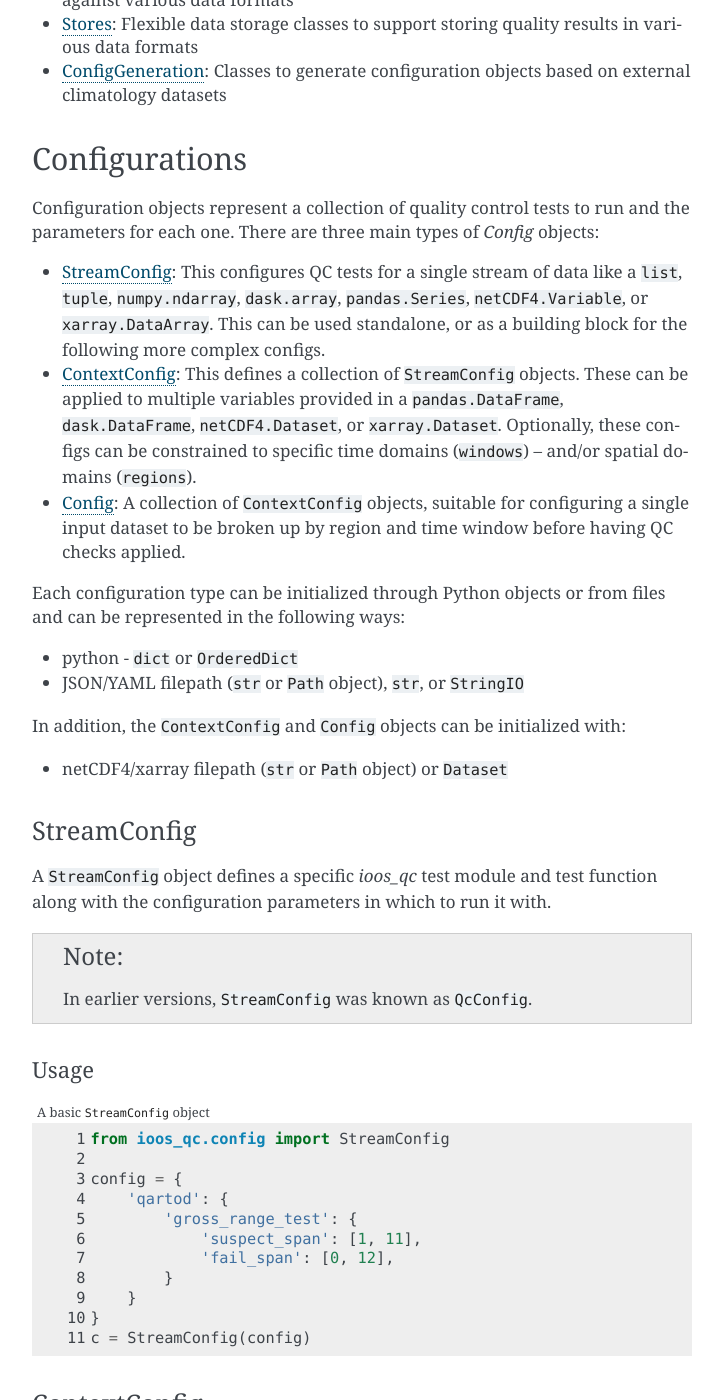
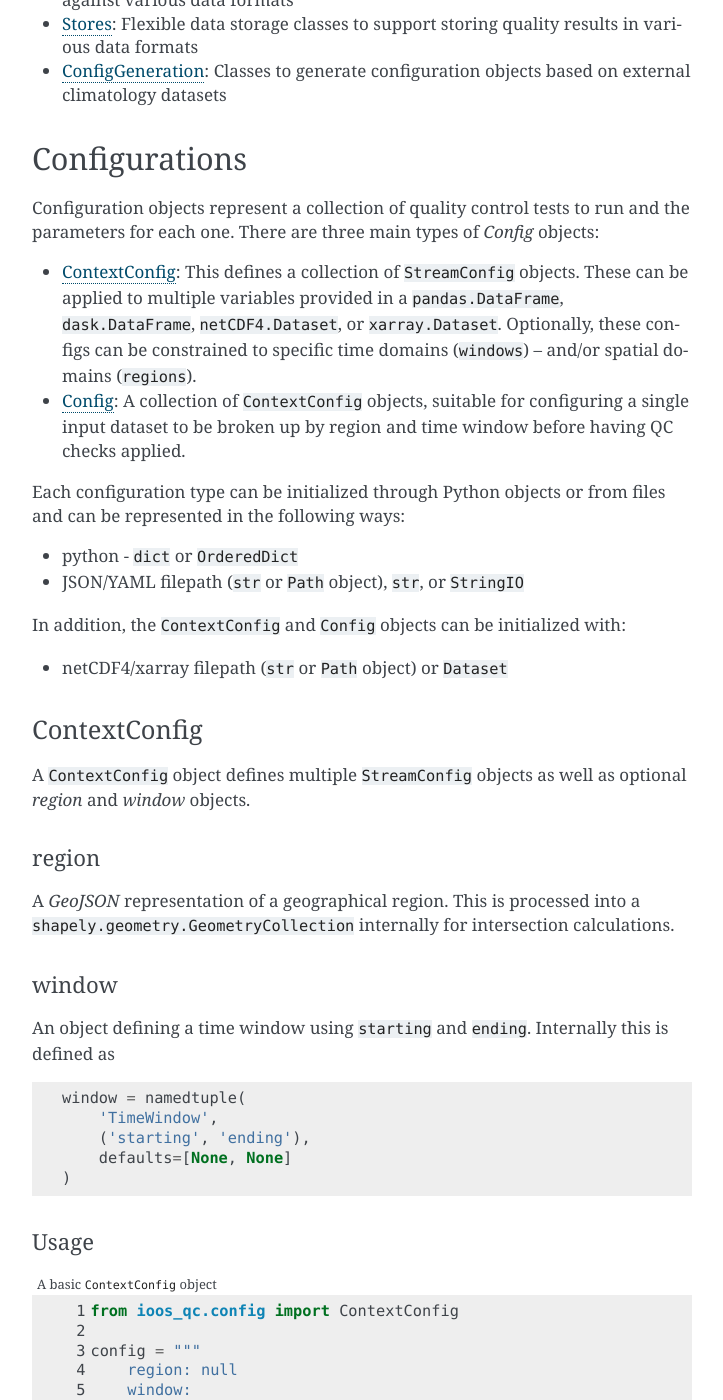
Before and after one commit to ioos/ioos_qc, a Sphinx documentation site: the page built from docs/source/usage.rst, in a window 1280 px wide and 1400 px high, scrolled down 1490 px. Shown: the whole window, without its empty margins (388-1111 px from the left). Built offline with Sphinx 7.4.7, drawn with Linux system fonts in a browser that asks for light colours; the version number could not be read and is left out.

Commit message:
remove StreamConfig

```diff
--- a/docs/source/usage.rst
+++ b/docs/source/usage.rst
@@ -69,7 +69,6 @@ Configurations
 
 Configuration objects represent a collection of quality control tests to run and the parameters for each one. There are three main types of `Config` objects:
 
-- StreamConfig_: This configures QC tests for a single stream of data like a ``list``, ``tuple``, ``numpy.ndarray``, ``dask.array``, ``pandas.Series``, ``netCDF4.Variable``, or ``xarray.DataArray``. This can be used standalone, or as a building block for the following more complex configs.
 - ContextConfig_: This defines a collection of ``StreamConfig`` objects. These can be applied to multiple variables provided in a ``pandas.DataFrame``, ``dask.DataFrame``, ``netCDF4.Dataset``, or ``xarray.Dataset``. Optionally, these configs can be constrained to specific time domains (``windows``) -- and/or spatial domains (``regions``).
 - Config_: A collection of ``ContextConfig`` objects, suitable for configuring a single input dataset to be broken up by region and time window before having QC checks applied.
 
@@ -81,34 +80,6 @@ Each configuration type can be initialized through Python objects or from files
 In addition, the ``ContextConfig`` and ``Config`` objects can be initialized with:
 
 - netCDF4/xarray filepath (``str`` or ``Path`` object) or ``Dataset``
-
-
-StreamConfig
-~~~~~~~~~~~~
-A ``StreamConfig`` object defines a specific `ioos_qc` test module and test function along with the configuration parameters in which to run it with.
-
-.. note::
-
-    In earlier versions, ``StreamConfig`` was known as ``QcConfig``.
-
-Usage
-^^^^^
-
-.. code-block:: python
-    :linenos:
-    :caption: A basic ``StreamConfig`` object
-
-    from ioos_qc.config import StreamConfig
-
-    config = {
-        'qartod': {
-            'gross_range_test': {
-                'suspect_span': [1, 11],
-                'fail_span': [0, 12],
-            }
-        }
-    }
-    c = StreamConfig(config)
 
 
 ContextConfig
```
Also changed, not shown: docs/source/examples/usage/StreamConfig.ipynb (deleted).
